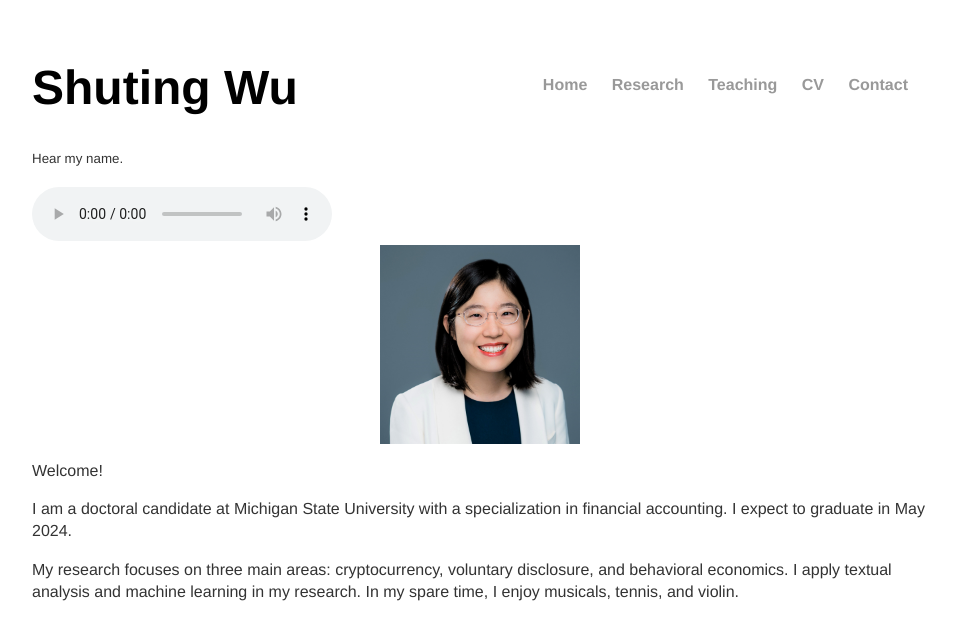
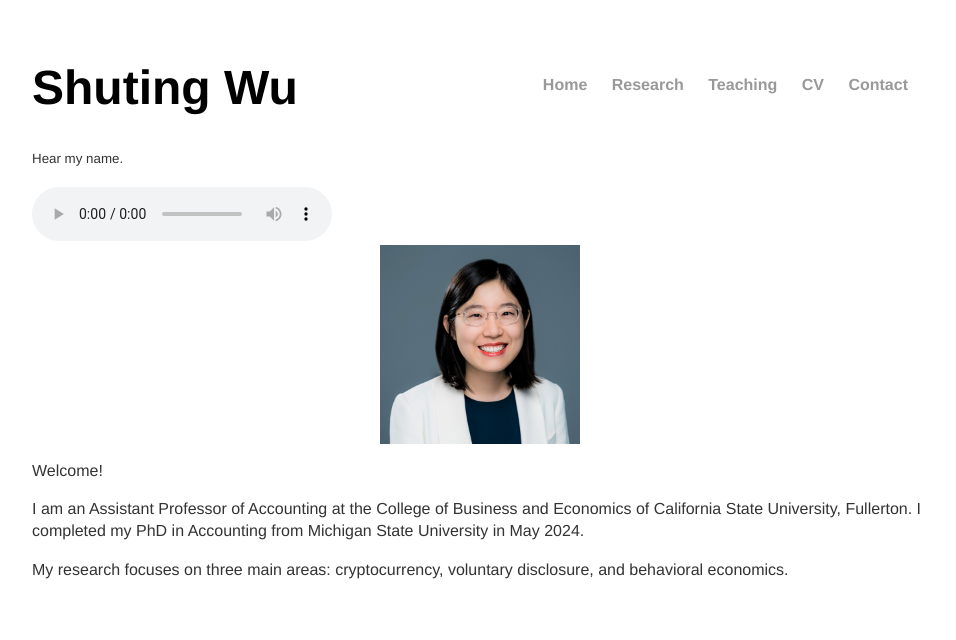
Before and after one commit to shu-ting-wu/shu-ting-wu.github.io, a Jekyll site: the page built from index.html, in a window 1280 px wide. Shown: the top 640 px of the page, without its empty margins (160-1116 px from the left). Built offline with Jekyll 4.4.1, drawn with Linux system fonts in a browser that asks for light colours.

Commit message:
Update index.html

```diff
--- a/index.html
+++ b/index.html
@@ -12,6 +12,6 @@ title: Shuting Wu
 	</div>
 	<img src="https://shu-ting-wu.github.io/assets/image/myimage2.jpg"  style="display: block; margin: auto;" width="200"/>
 	<p>Welcome!</p>
-	<p>I am a doctoral candidate at Michigan State University with a specialization in financial accounting. I expect to graduate in May 2024. </p>
-	<p>My research focuses on three main areas: cryptocurrency, voluntary disclosure, and behavioral economics. I apply textual analysis and machine learning in my research. In my spare time, I enjoy musicals, tennis, and violin.</p>
+	<p>I am an Assistant Professor of Accounting at the College of Business and Economics of California State University, Fullerton. I completed my PhD in Accounting from Michigan State University in May 2024. </p>
+	<p>My research focuses on three main areas: cryptocurrency, voluntary disclosure, and behavioral economics. </p>
 </div><!-- /.blurb -->
```
